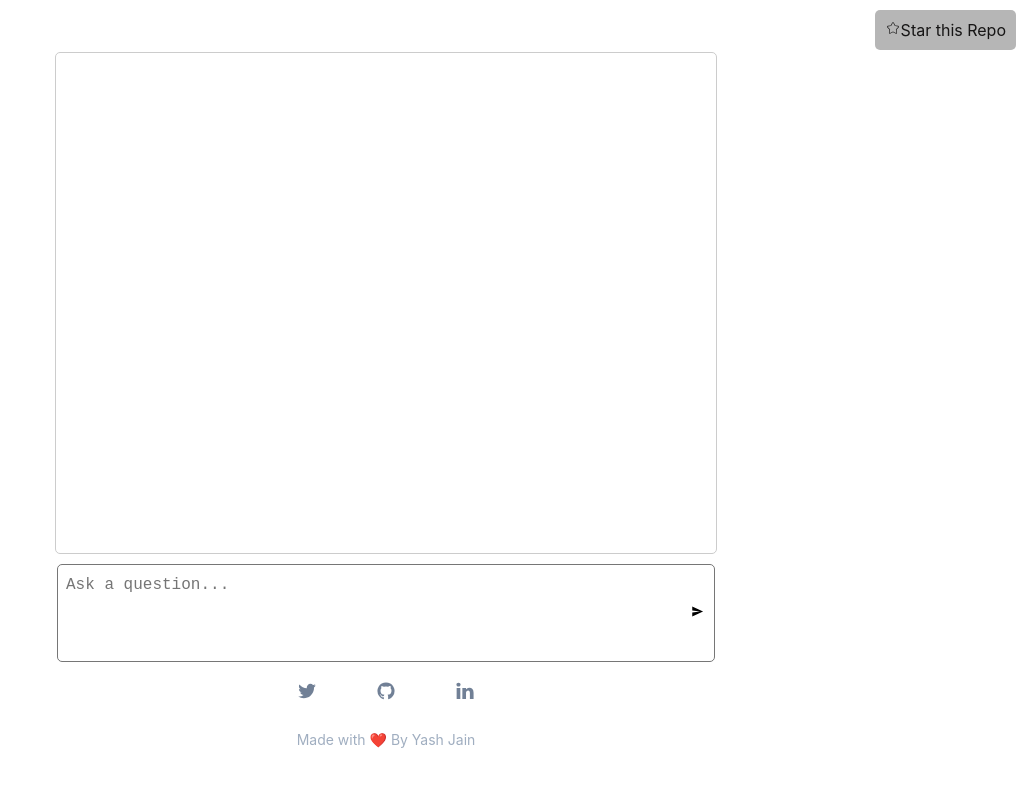
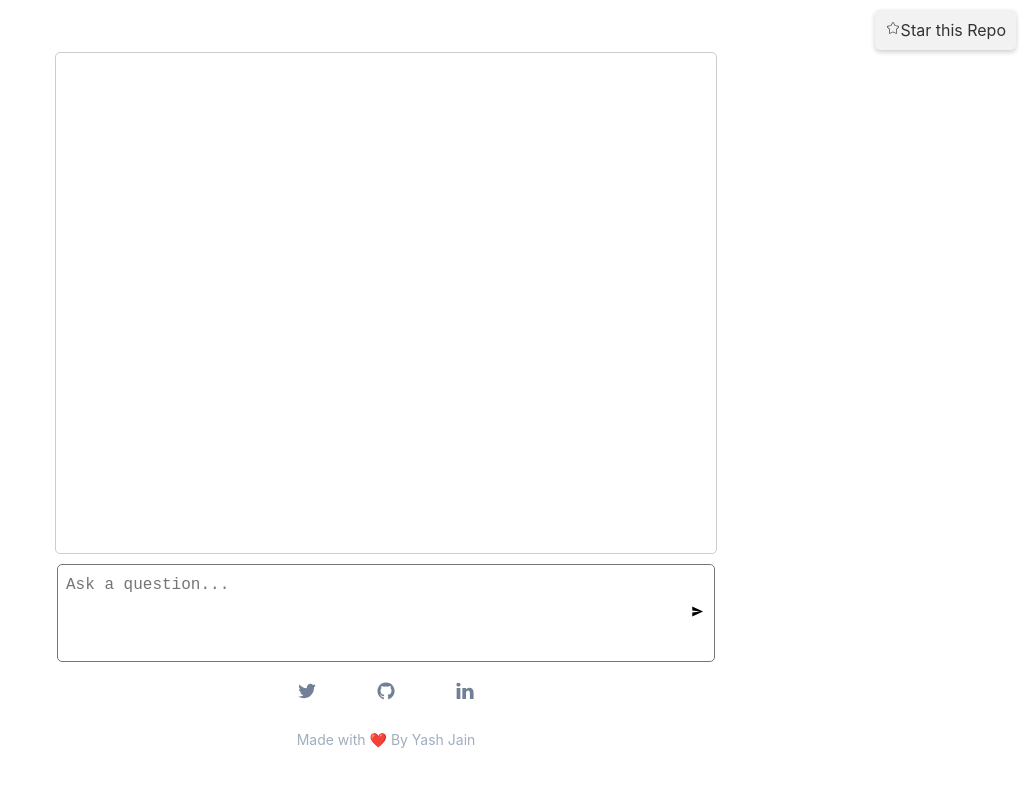
Before and after one commit to yashj09/Gemini-GPT, a React (Create React App) app: page / in a window 1280 px wide. Shown: the top 786 px of the page, without its empty margins (254-1280 px from the left). Built offline with nearby package versions, Linux system fonts and the light colour scheme.

Commit message:
update app.css

```diff
--- a/public/index.html
+++ b/public/index.html
@@ -1,4 +1,4 @@
-<!DOCTYPE html>
+<!doctype html>
 <html lang="en">
   <head>
     <meta charset="utf-8" />
@@ -24,7 +24,7 @@
       work correctly both with client-side routing and a non-root public URL.
       Learn how to configure a non-root public URL by running `npm run build`.
     -->
-    <title>React App</title>
+    <title>Gemini GPT</title>
   </head>
   <body>
     <noscript>You need to enable JavaScript to run this app.</noscript>
--- a/src/App.css
+++ b/src/App.css
@@ -47,7 +47,6 @@
   transform: translateY(-50%);
   padding: 10px;
   background-color: transparent;
-  /* color: #fff; */
   border: none;
   cursor: pointer;
 }
@@ -108,13 +107,10 @@ textarea {
 }
 
 footer {
-  /*background: linear-gradient(135deg, #000319, #2b1c5f);*/
   padding-top: 1rem;
-  /* padding-bottom: 2rem; */
 }
 .custom-footer {
   width: 100%;
-  /* padding: 2rem 0; */
 }
 
 .custom-container {
@@ -127,7 +123,6 @@ footer {
   display: flex;
   justify-content: space-between;
   max-width: 280px;
-  /* margin: 2rem auto; */
 }
 
 .footer-icon {
@@ -137,7 +132,8 @@ footer {
   transition: color 0.2s ease;
 }
 
-.footer-icon:hover {
+.footer-icon:hover,
+.copyright:hover {
   color: rgb(16, 15, 15);
 }
 
@@ -147,7 +143,6 @@ footer {
   margin-top: 1.5rem;
   font-size: 0.875rem;
 }
-
 .github-button {
   position: fixed;
   top: 10px;
@@ -160,17 +155,17 @@ footer {
 .github-button a {
   margin-bottom: 10px;
   padding: 10px;
-  background-color: #b6b6b6;
-  color: #161515;
+  background-color: #f2f2f2;
+  color: #333333;
   text-decoration: none;
   border-radius: 5px;
   transition: background-color 0.3s ease;
+  box-shadow: 0 2px 5px rgba(0, 0, 0, 0.2);
 }
 
 .github-button a:hover {
-  background-color: rgba(255, 255, 255, 0.744);
+  background-color: #dfdfdf;
 }
-
 @media only screen and (max-width: 700px) {
   .github-button a {
     display: none;
```
Also changed, not shown: src/App.js (+1 -7 lines).
